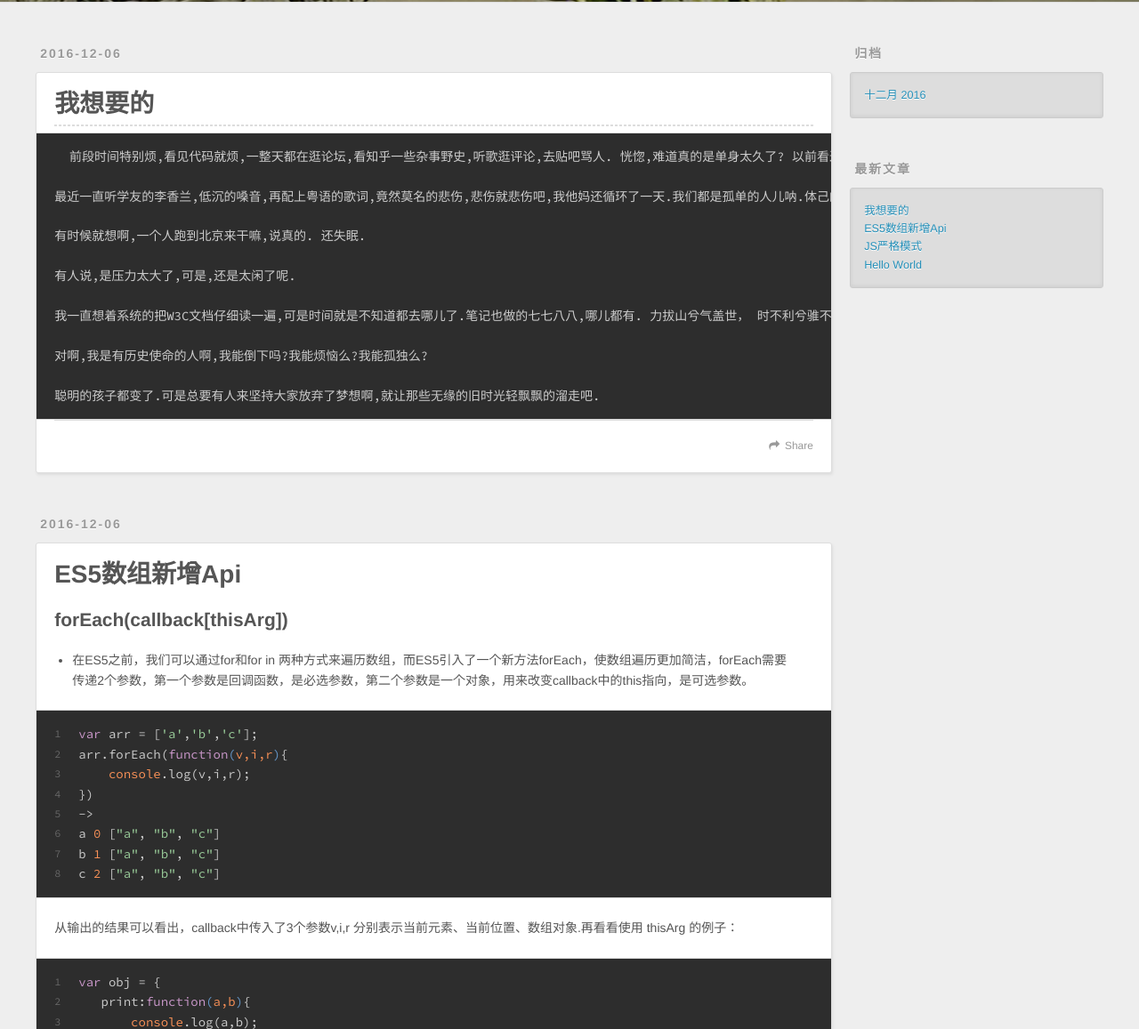
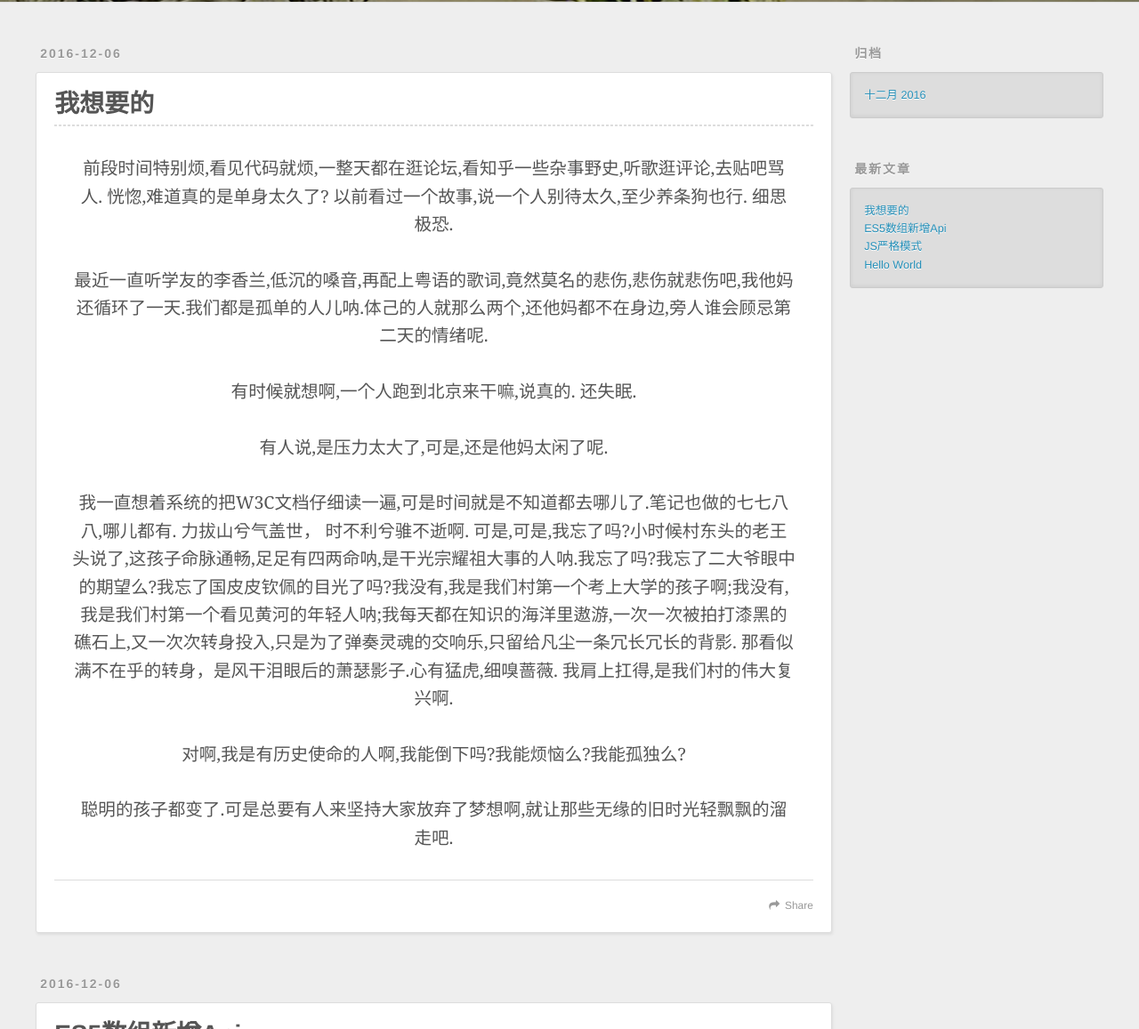
Before and after one commit to guo-Allen/guo-Allen.github.io, a plain HTML site: page index.html in a window 1280 px wide. Shown: the part 298-1455 px from the top of the page at 89% size. Drawn offline with nearby package versions, Linux system fonts and the light colour scheme.

Commit message:
Site updated: 2016-12-06 21:00:53

```diff
--- a/index.html
+++ b/index.html
@@ -91,24 +91,20 @@
     <div class="article-entry" itemprop="articleBody">
 
         <hr>
-<pre><code>  前段时间特别烦,看见代码就烦,一整天都在逛论坛,看知乎一些杂事野史,听歌逛评论,去贴吧骂人. 恍惚,难道真的是单身太久了? 以前看过一个故事,说一个人别待太久,至少养条狗也行.  细思极恐.
+<blockquote>
+<p>  前段时间特别烦,看见代码就烦,一整天都在逛论坛,看知乎一些杂事野史,听歌逛评论,去贴吧骂人. 恍惚,难道真的是单身太久了? 以前看过一个故事,说一个人别待太久,至少养条狗也行.  细思极恐.</p>
+<p>   最近一直听学友的李香兰,低沉的嗓音,再配上粤语的歌词,竟然莫名的悲伤,悲伤就悲伤吧,我他妈还循环了一天.我们都是孤单的人儿呐.体己的人就那么两个,还他妈都不在身边,旁人谁会顾忌第二天的情绪呢. </p>
+<p>   有时候就想啊,一个人跑到北京来干嘛,说真的. 还失眠.</p>
+<p>   有人说,是压力太大了,可是,还是他妈太闲了呢.</p>
+<p>   我一直想着系统的把W3C文档仔细读一遍,可是时间就是不知道都去哪儿了.笔记也做的七七八八,哪儿都有. 力拔山兮气盖世， 时不利兮骓不逝啊. 可是,可是,我忘了吗?小时候村东头的老王头说了,这孩子命脉通畅,足足有四两命呐,是干光宗耀祖大事的人呐.我忘了吗?我忘了二大爷眼中的期望么?我忘了国皮皮钦佩的目光了吗?我没有,我是我们村第一个考上大学的孩子啊;我没有,我是我们村第一个看见黄河的年轻人呐;我每天都在知识的海洋里遨游,一次一次被拍打漆黑的礁石上,又一次次转身投入,只是为了弹奏灵魂的交响乐,只留给凡尘一条冗长冗长的背影. 那看似满不在乎的转身，是风干泪眼后的萧瑟影子.心有猛虎,细嗅蔷薇. 我肩上扛得,是我们村的伟大复兴啊.</p>
+<p>   对啊,我是有历史使命的人啊,我能倒下吗?我能烦恼么?我能孤独么?  </p>
+<p>   聪明的孩子都变了.可是总要有人来坚持大家放弃了梦想啊,就让那些无缘的旧时光轻飘飘的溜走吧.</p>
+</blockquote>
 
-最近一直听学友的李香兰,低沉的嗓音,再配上粤语的歌词,竟然莫名的悲伤,悲伤就悲伤吧,我他妈还循环了一天.我们都是孤单的人儿呐.体己的人就那么两个,还他妈都不在身边,旁人谁会顾忌第二天的情绪呢.
-
-有时候就想啊,一个人跑到北京来干嘛,说真的. 还失眠.
-
-有人说,是压力太大了,可是,还是太闲了呢.
-
-我一直想着系统的把W3C文档仔细读一遍,可是时间就是不知道都去哪儿了.笔记也做的七七八八,哪儿都有. 力拔山兮气盖世， 时不利兮骓不逝啊. 可是,可是,我忘了吗?小时候村东头的老王头说了,这孩子命脉通畅,足足有四两命呐,是干光宗耀祖大事的人呐.我忘了吗?我忘了二大爷眼中的期望么?我忘了国皮皮钦佩的目光了吗?我没有,我是我们村第一个考上大学的孩子啊;我没有,我是我们村第一个看见黄河的年轻人呐;我每天都在知识的海洋里遨游,一次一次被拍打漆黑的礁石上,又一次次转身投入,只是为了弹奏灵魂的交响乐,只留给凡尘一条冗长冗长的背影. 那看似满不在乎的转身，是风干泪眼后的萧瑟影子.心有猛虎,细嗅蔷薇. 我肩上扛得,是我们村的伟大复兴啊.
-
-对啊,我是有历史使命的人啊,我能倒下吗?我能烦恼么?我能孤独么?
-
-聪明的孩子都变了.可是总要有人来坚持大家放弃了梦想啊,就让那些无缘的旧时光轻飘飘的溜走吧.
-</code></pre>
 
     </div>
     <footer class="article-footer">
-      <a data-url="http://yoursite.com/2016/12/06/无题/" data-id="ciwdigyiv0003q4vj4ookqyg2" class="article-share-link">Share</a>
+      <a data-url="http://yoursite.com/2016/12/06/无题/" data-id="ciwdikixg0003qsvjlb43z5te" class="article-share-link">Share</a>
 
 
     </footer>
@@ -195,7 +191,7 @@
 
     </div>
     <footer class="article-footer">
-      <a data-url="http://yoursite.com/2016/12/06/ES5-数组新增的几个Api/" data-id="ciwdigyif0000q4vjp72b2yby" class="article-share-link">Share</a>
+      <a data-url="http://yoursite.com/2016/12/06/ES5-数组新增的几个Api/" data-id="ciwdikiwz0000qsvjsiqp97qx" class="article-share-link">Share</a>
 
 
     </footer>
@@ -308,7 +304,7 @@
 
     </div>
     <footer class="article-footer">
-      <a data-url="http://yoursite.com/2016/12/06/严格模式/" data-id="ciwdigyir0002q4vjjv5gbe8i" class="article-share-link">Share</a>
+      <a data-url="http://yoursite.com/2016/12/06/严格模式/" data-id="ciwdikixc0002qsvjv83h6t4y" class="article-share-link">Share</a>
 
 
     </footer>
@@ -353,7 +349,7 @@
 
     </div>
     <footer class="article-footer">
-      <a data-url="http://yoursite.com/2016/12/03/hello-world/" data-id="ciwdigyim0001q4vjpwullcvl" class="article-share-link">Share</a>
+      <a data-url="http://yoursite.com/2016/12/03/hello-world/" data-id="ciwdikix90001qsvjekzphd0l" class="article-share-link">Share</a>
 
 
     </footer>
```
Also changed, not shown: 2016/12/03/hello-world/index.html (+1 -1 lines), 2016/12/06/ES5-数组新增的几个Api/index.html (+1 -1 lines), 2016/12/06/严格模式/index.html (+1 -1 lines), 2016/12/06/无题/index.html (+14 -27 lines).
